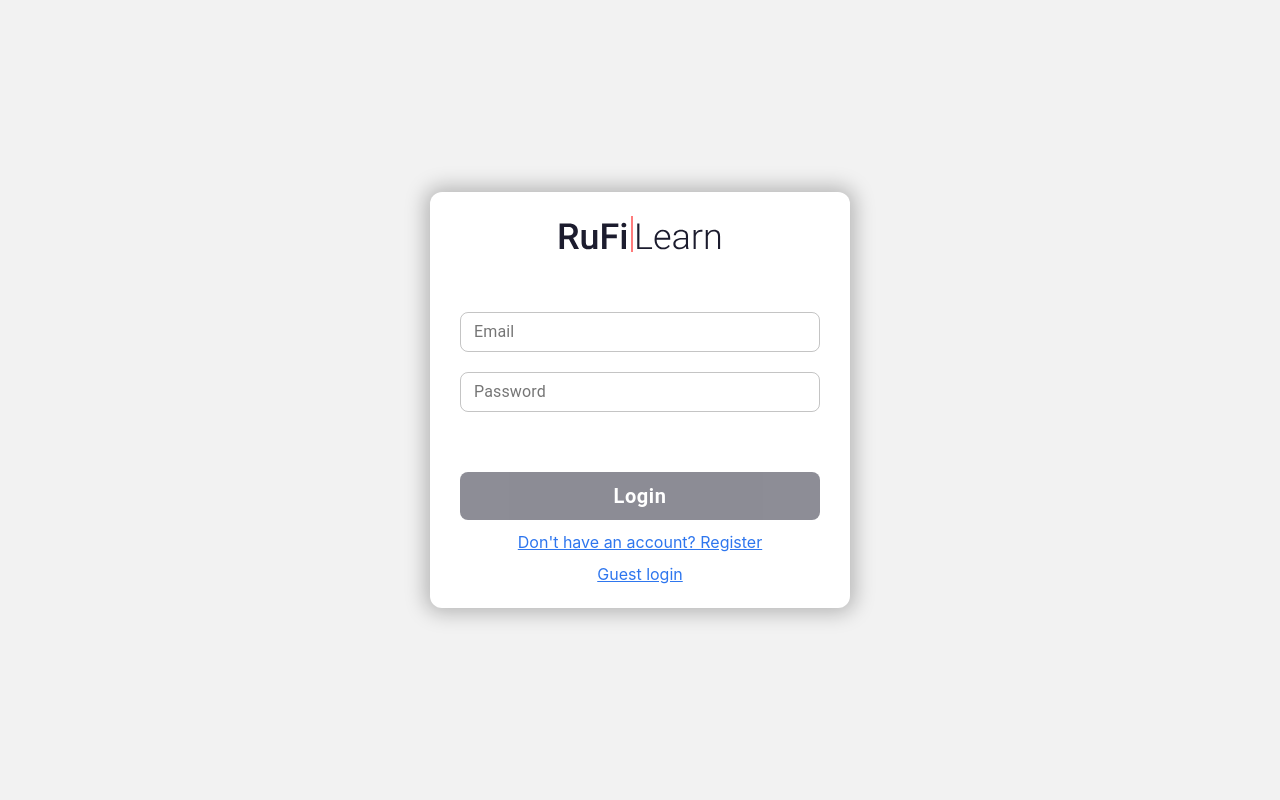
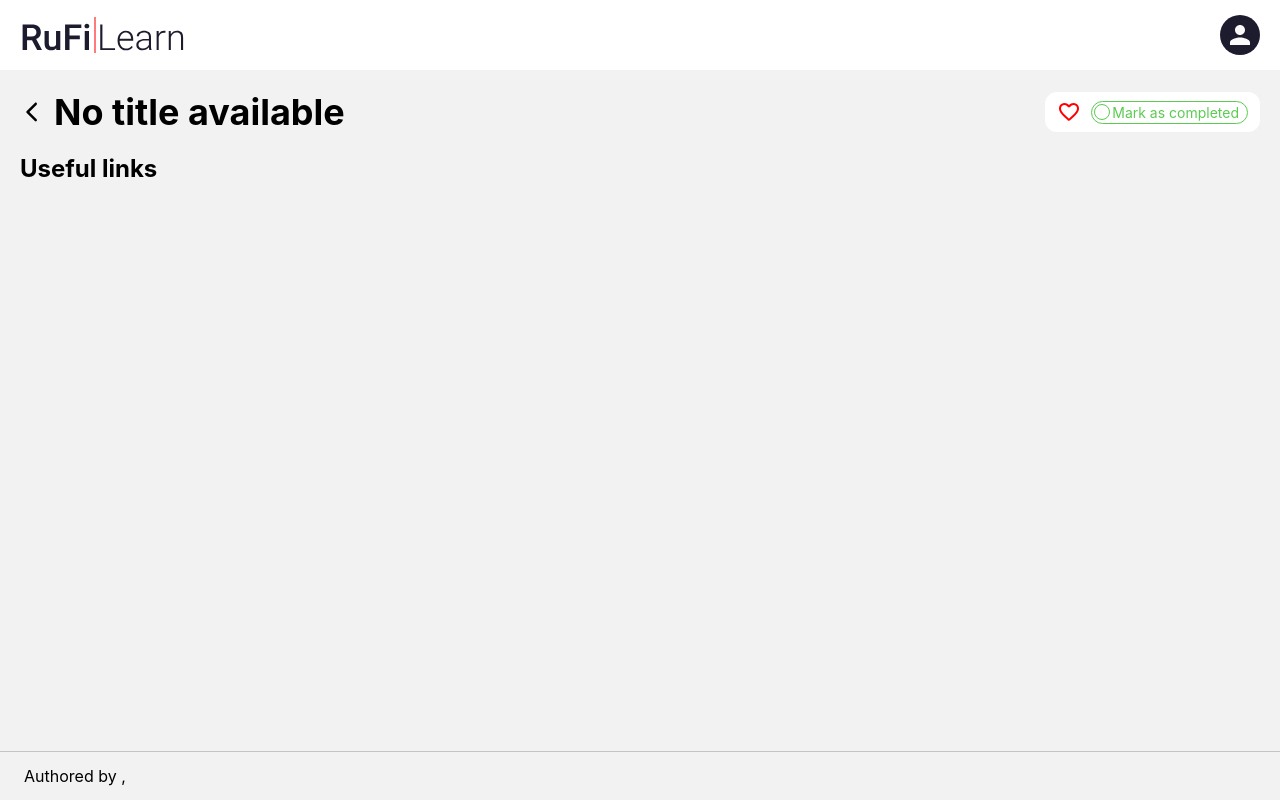
Before and after one commit to RuFi2k/rufi-learn, a React (Create React App) app: page /details/0 in a window 1280 px wide. Before the commit this address led to /login. Built offline with nearby package versions, Linux system fonts and the light colour scheme.

Commit message:
theme details

```diff
--- /dev/null
+++ b/src/components/DetailsTitle.tsx
@@ -0,0 +1,40 @@
+import { makeStyles } from "@material-ui/core";
+import ArrowBackIosRoundedIcon from '@material-ui/icons/ArrowBackIosRounded';
+import { useHistory } from "react-router";
+
+const useStyles = makeStyles({
+  wrapper: {
+    display: 'flex',
+    alignItems: 'center',
+  },
+  back: {
+    fontSize: '24px',
+    cursor: "pointer",
+  },
+  title: {
+    fontSize: "36px",
+    fontWeight: "bold",
+    margin: 0,
+    marginLeft: 10,
+  },
+});
+
+type Props = {
+  title: string;
+};
+
+const DetailsTitle = ({ title }: Props): JSX.Element => {
+  const classes = useStyles();
+  const history = useHistory();
+
+  const handleBack = (): void => {
+    history.goBack();
+  };
+
+  return <div className={classes.wrapper}>
+    <ArrowBackIosRoundedIcon onClick={handleBack} className={classes.back} />
+    <p className={classes.title}>{title}</p>
+  </div>
+}
+
+export default DetailsTitle;
--- /dev/null
+++ b/src/components/ThemeActions.tsx
@@ -0,0 +1,81 @@
+import { makeStyles } from "@material-ui/core";
+import FavoriteBorderRoundedIcon from '@material-ui/icons/FavoriteBorderRounded';
+import CheckRoundedIcon from '@material-ui/icons/CheckRounded';
+import FavoriteIcon from '@material-ui/icons/Favorite';
+import { useState } from "react";
+import clsx from "clsx";
+const useStyles = makeStyles({
+  wrapper: {
+    height: 40,
+    display: 'flex',
+    alignItems: 'center',
+    padding: '8px 12px',
+    borderRadius: 12,
+    background: '#FFF',
+  },
+  heart: {
+    color: 'red',
+    cursor: 'pointer',
+    '&:active': {
+      transform: 'scale(0.9)',
+    },
+  },
+  completeMarker: {
+    borderRadius: 12,
+    border: '1px solid #5BCB51',
+    display: 'flex',
+    alignItems: 'center',
+    padding: '2px 8px 2px 2px',
+    cursor: 'pointer',
+    fontSize: '14px',
+    color: '#5BCB51',
+    marginLeft: 10,
+    transition: '0.3s',
+    '&:active': {
+      transform: 'scale(0.9)',
+    },
+  },
+  completed: {
+    background: '#5BCB51',
+    color: '#FFF',
+  },
+  check: {
+    borderRadius: '50%',
+    border: '1px solid #5BCB51',
+    color: '#FFF',
+    marginRight: 2,
+    fontSize: '16px',
+  },
+  checked: {
+    color: '#5BCB51',
+    background: '#FFF',
+  },
+})
+
+const ThemeActions = (): JSX.Element => {
+  const classes = useStyles();
+
+  const [liked, setLiked] = useState<boolean>(false);
+  const [checked, setChecked] = useState<boolean>(false);
+
+  const handleLike = (): void => {
+    setLiked((prev) => !prev);
+  }
+
+  const handleCheck = (): void => {
+    setChecked((prev) => !prev);
+  }
+
+  return <div className={classes.wrapper}>
+    {liked
+      ? <FavoriteIcon className={classes.heart} onClick={handleLike} />
+      : <FavoriteBorderRoundedIcon className={classes.heart} onClick={handleLike} />
+    }
+    <div className={clsx(classes.completeMarker, checked && classes.completed)} onClick={handleCheck} >
+      <CheckRoundedIcon className={clsx(classes.check, checked && classes.checked)} />
+      <span>{checked ? 'Completed' : 'Mark as completed'}</span>
+    </div>
+  </div>
+}
+
+export default ThemeActions;
--- a/src/components/UsefulLink.tsx
+++ b/src/components/UsefulLink.tsx
@@ -25,9 +25,10 @@ const useStyles = makeStyles({
 
 type Props = {
   text: string;
+  withDelete?: boolean;
 };
 
-const UsefulLink = ({ text }: Props): JSX.Element => {
+const UsefulLink = ({ text, withDelete = false }: Props): JSX.Element => {
   const classes = useStyles();
   const dispatch = useDispatch();
 
@@ -45,7 +46,7 @@ const UsefulLink = ({ text }: Props): JSX.Element => {
       >
         {text}
       </a>
-      <DeleteIcon className={classes.delete} onClick={handleDelete} />
+      {withDelete && <DeleteIcon className={classes.delete} onClick={handleDelete} />}
     </div>
   );
 };
--- a/src/components/index.tsx
+++ b/src/components/index.tsx
@@ -4,4 +4,6 @@ export { default as Button } from "./Button";
 export { default as Navbar } from "./Navbar";
 export { default as CategoryCard } from "./CategoryCard";
 export { default as Select } from "./Select";
+export { default as DetailsTitle } from "./DetailsTitle";
+export { default as ThemeActions } from "./ThemeActions";
 export * as Steps from "./steps";
--- a/src/components/steps/AdditionalInformation.tsx
+++ b/src/components/steps/AdditionalInformation.tsx
@@ -135,7 +135,7 @@ export const AdditionalInformation = ({ submit, prev }: Props): JSX.Element => {
         </form>
         <div className={classes.linksList}>
           {links.map((link) => (
-            <UsefulLink text={link} key={link} />
+            <UsefulLink text={link} key={link} withDelete />
           ))}
         </div>
       </div>
--- a/src/layouts/MainLayout.tsx
+++ b/src/layouts/MainLayout.tsx
@@ -32,6 +32,7 @@ const useStyles = makeStyles({
     height: "100%",
     overflowY: "scroll",
     padding: 20,
+    background: '#F2F2F2',
   },
   avatar: {
     backgroundColor: "#1C1C2E",
@@ -40,7 +41,7 @@ const useStyles = makeStyles({
 
 type Props = {
   children: JSX.Element;
-  withNavbar: boolean;
+  withNavbar?: boolean;
 };
 
 const MainLayout = ({ children, withNavbar = false }: Props): JSX.Element => {
--- /dev/null
+++ b/src/pages/ThemeDetails.tsx
@@ -0,0 +1,111 @@
+import { makeStyles } from "@material-ui/core";
+import { useEffect, useState } from "react";
+import { useParams } from "react-router";
+import { DetailsTitle, ThemeActions } from "../components";
+import UsefulLink from "../components/UsefulLink";
+import { MainLayout } from "../layouts";
+
+const useStyles = makeStyles({
+  wrapper: {
+    paddingBottom: 52,
+    position: 'relative',
+  },
+  header: {
+    display: 'flex',
+    alignItems: 'center',
+    justifyContent: 'space-between',
+    position: 'sticky',
+    top: 0,
+    left: 0,
+    background: '#F2F2F2',
+  },
+  description: {
+    fontSize: '20px',
+  },
+  links: {
+    display: 'flex',
+    flexDirection: 'column',
+  },
+  footer: {
+    position: 'fixed',
+    bottom: 0,
+    left: 0,
+    borderTop: '1px solid #C4C4C4',
+    width: '100%',
+    padding: '14px 24px',
+    background: '#F2F2F2',
+  }
+});
+
+const themes = [
+  {
+    id: '1',
+    title: 'HTML',
+    description: 'htmldesc',
+    links: ['1','2','3',
+    '1','2','3',
+    '1','2','3',
+    '1','2','3',
+    '1','2','3',
+    '1','2','3',
+    '1','2','3',
+    '1','2','3',
+    '1','2','3',
+    '1','2','3',
+    '1','2','3',
+    '1','2','3',
+    '1','2','3',
+    '1','2','3',],
+    author: 'RuFi',
+    createdAt: '2020-1-1T20:20:20Z'
+  },
+  {
+    id: '2',
+    title: 'CSS',
+    description: 'cssdesc',
+    links: ['1','2','3'],
+    author: 'RuFi',
+    createdAt: '2020-1-1T20:20:20Z'
+  },
+  {
+    id: '1',
+    title: 'JS',
+    description: 'jsdesc',
+    links: ['1','2','3'],
+    author: 'RuFi',
+    createdAt: '2020-1-1T20:20:20Z'
+  }
+];
+
+const ThemeDetails = (): JSX.Element => {
+  const classes = useStyles();
+  const params = useParams<{ id: string }>();
+
+  const [item, setItem] = useState<any>(null);
+
+  useEffect(() => {
+    setItem(themes.find(x => x.id === params.id));
+    // eslint-disable-next-line
+  }, [])
+
+  return <MainLayout>
+    <div className={classes.wrapper}>
+      <div className={classes.header}>
+        <DetailsTitle title={item?.title || 'No title available'} />
+        <ThemeActions />
+      </div>
+      <p className={classes.description}>{item?.description}</p>
+      <h2>Useful links</h2>
+      <div className={classes.links}>
+        {item?.links.map((link: string) => (
+          <UsefulLink key={link} text={link} />
+        ))}
+      </div>
+      <div className={classes.footer}>
+          Authored by {item?.author}, {item?.createdAt}
+      </div>
+    </div>
+  </MainLayout>
+}
+
+export default ThemeDetails;
--- a/src/pages/index.ts
+++ b/src/pages/index.ts
@@ -2,3 +2,4 @@ export { default as Login } from "./Login";
 export { default as Register } from "./Register";
 export { default as Explore } from "./Explore";
 export { default as CreateTheme } from "./CreateTheme";
+export { default as ThemeDetails } from "./ThemeDetails";
```
Also changed, not shown: src/router.tsx (+6 -1 lines).
